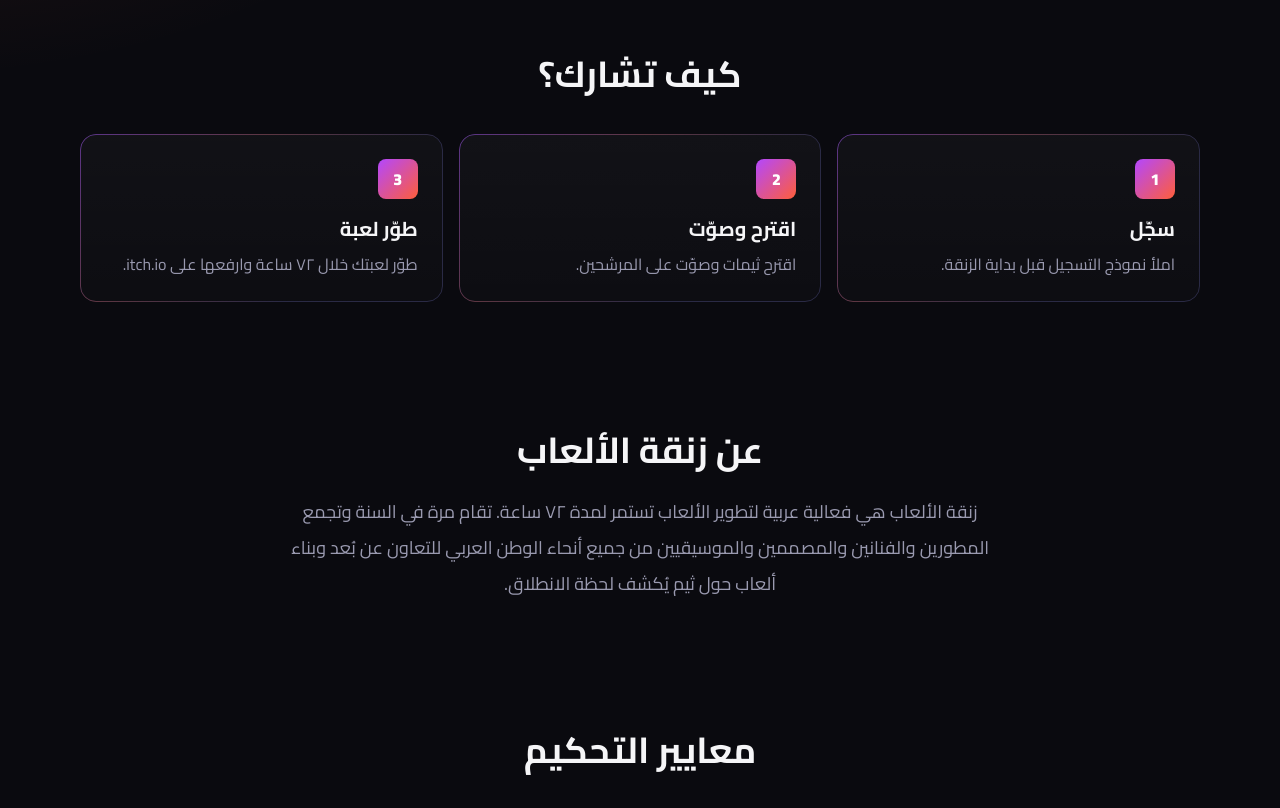
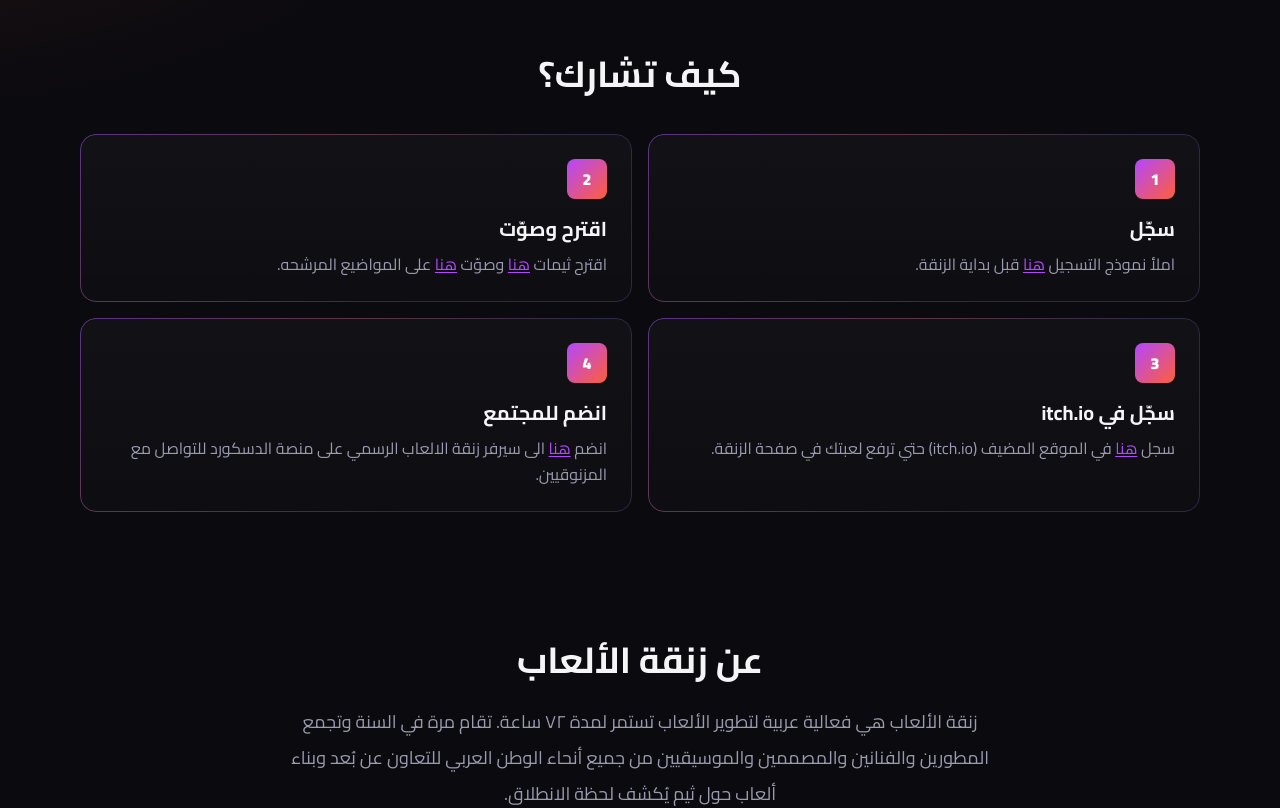
Before and after one commit to Game-Zanga/gamezanga-website, a Next.js app: page / in a window 1280 px wide. Shown: the part 760-1568 px from the top of the page. Built offline with nearby package versions, Linux system fonts and the light colour scheme; no server answers.

Commit message:
update to the steps

```diff
--- a/components/home/Steps.tsx
+++ b/components/home/Steps.tsx
@@ -1,19 +1,118 @@
 "use client";
 
+import Link from "next/link";
 import { useLocale } from "@/components/LocaleProvider";
+import { JAM_CONFIG } from "@/lib/jam-config";
+
+const linkClass =
+  "text-[color:var(--color-accent)] underline underline-offset-2 hover:opacity-80 transition-opacity";
 
 export function Steps() {
-  const { tr } = useLocale();
+  const { tr, locale } = useLocale();
+
   const steps = [
-    { n: "1", title: tr("step1_title"), body: tr("step1_body") },
-    { n: "2", title: tr("step2_title"), body: tr("step2_body") },
-    { n: "3", title: tr("step3_title"), body: tr("step3_body") },
+    {
+      n: "1",
+      title: tr("step1_title"),
+      body:
+        locale === "ar" ? (
+          <>
+            املأ نموذج التسجيل{" "}
+            <Link href="/register" className={linkClass}>
+              هنا
+            </Link>{" "}
+            قبل بداية الزنقة.
+          </>
+        ) : (
+          <>
+            Fill out the registration form{" "}
+            <Link href="/register" className={linkClass}>
+              here
+            </Link>{" "}
+            before the jam starts.
+          </>
+        ),
+    },
+    {
+      n: "2",
+      title: tr("step2_title"),
+      body:
+        locale === "ar" ? (
+          <>
+            اقترح ثيمات{" "}
+            <Link href="/suggest" className={linkClass}>
+              هنا
+            </Link>{" "}
+            وصوّت{" "}
+            <Link href="/vote" className={linkClass}>
+              هنا
+            </Link>{" "}
+            على المواضيع المرشحه.
+          </>
+        ) : (
+          <>
+            Suggest themes{" "}
+            <Link href="/suggest" className={linkClass}>
+              here
+            </Link>{" "}
+            and vote{" "}
+            <Link href="/vote" className={linkClass}>
+              here
+            </Link>{" "}
+            on the nominated themes.
+          </>
+        ),
+    },
+    {
+      n: "3",
+      title: tr("step3_title"),
+      body:
+        locale === "ar" ? (
+          <>
+            سجل{" "}
+            <a href={JAM_CONFIG.itchio_url} target="_blank" rel="noreferrer" className={linkClass}>
+              هنا
+            </a>{" "}
+            في الموقع المضيف (itch.io) حتي ترفع لعبتك في صفحة الزنقة.
+          </>
+        ) : (
+          <>
+            Register{" "}
+            <a href={JAM_CONFIG.itchio_url} target="_blank" rel="noreferrer" className={linkClass}>
+              here
+            </a>{" "}
+            on the host site (itch.io) to upload your game to the jam page.
+          </>
+        ),
+    },
+    {
+      n: "4",
+      title: tr("step4_title"),
+      body:
+        locale === "ar" ? (
+          <>
+            انضم{" "}
+            <a href={JAM_CONFIG.discord_url} target="_blank" rel="noreferrer" className={linkClass}>
+              هنا
+            </a>{" "}
+            الى سيرفر زنقة الالعاب الرسمي على منصة الدسكورد للتواصل مع المزنوقيين.
+          </>
+        ) : (
+          <>
+            Join{" "}
+            <a href={JAM_CONFIG.discord_url} target="_blank" rel="noreferrer" className={linkClass}>
+              here
+            </a>{" "}
+            to the official Game Zanga Discord server to connect with fellow jammers.
+          </>
+        ),
+    },
   ];
 
   return (
     <section className="max-w-6xl mx-auto px-4 py-16">
       <h2 className="text-3xl md:text-4xl font-bold text-center mb-10">{tr("steps_heading")}</h2>
-      <div className="grid md:grid-cols-3 gap-4">
+      <div className="grid grid-cols-1 md:grid-cols-2 gap-4">
         {steps.map((s) => (
           <div key={s.n} className="card-glow p-6">
             <div
--- a/lib/i18n.ts
+++ b/lib/i18n.ts
@@ -24,11 +24,9 @@ export const t = {
   cta_view_rules: { ar: "اطلع على القوانين", en: "Read the Rules" },
   steps_heading: { ar: "كيف تشارك؟", en: "How to Participate" },
   step1_title: { ar: "سجّل", en: "Register" },
-  step1_body: { ar: "املأ نموذج التسجيل قبل بداية الزنقة.", en: "Fill out the registration form before the jam starts." },
   step2_title: { ar: "اقترح وصوّت", en: "Suggest & Vote" },
-  step2_body: { ar: "اقترح ثيمات وصوّت على المرشحين.", en: "Suggest themes and vote on the finalists." },
-  step3_title: { ar: "طوّر لعبة", en: "Build a Game" },
-  step3_body: { ar: "طوّر لعبتك خلال ٧٢ ساعة وارفعها على itch.io.", en: "Build your game in 72 hours and submit it on itch.io." },
+  step3_title: { ar: "سجّل في itch.io", en: "Register on itch.io" },
+  step4_title: { ar: "انضم للمجتمع", en: "Join the Community" },
 
   about_heading: { ar: "عن زنقة الألعاب", en: "About Game Zanga" },
   about_body: {
```
